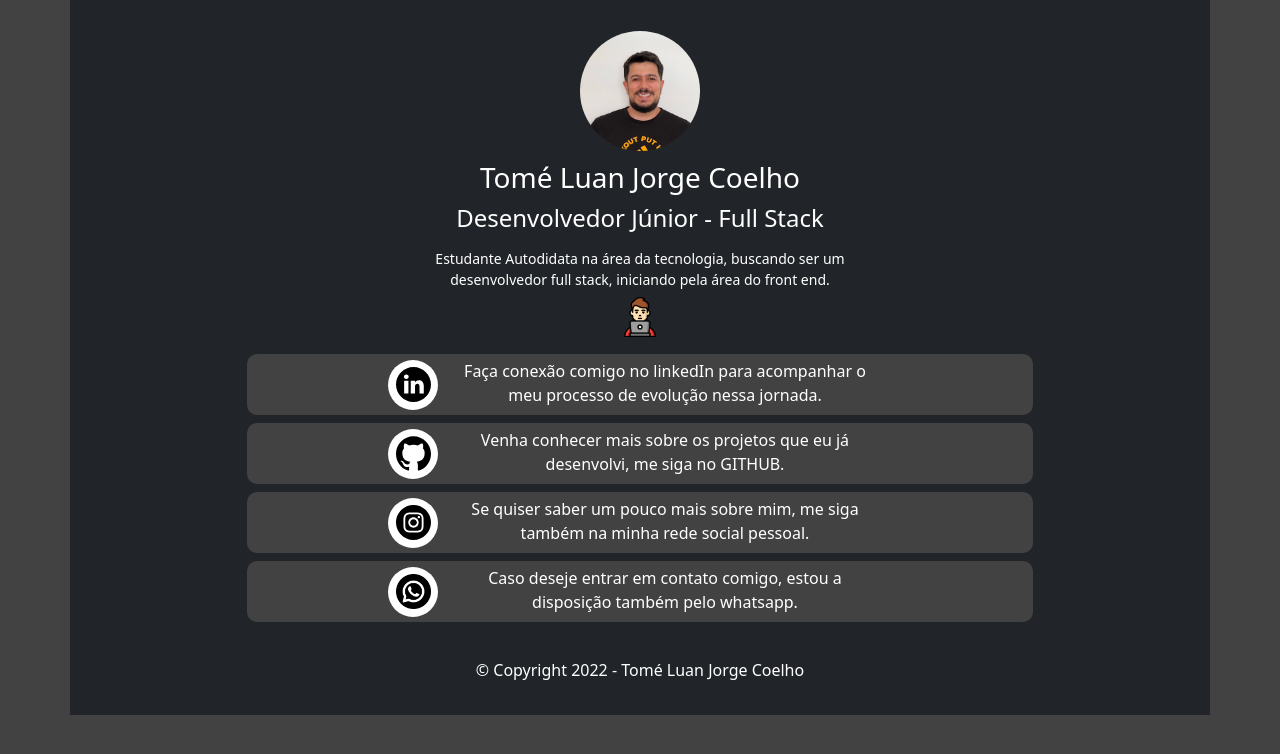
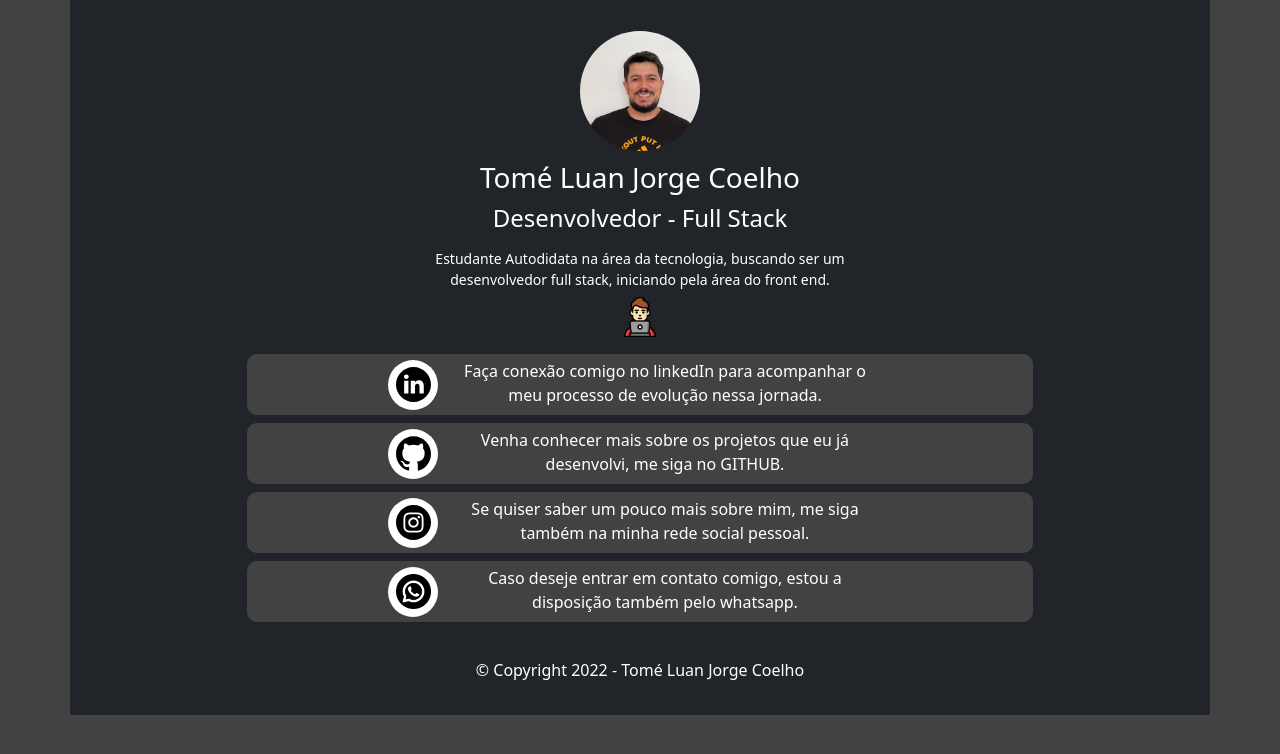
Before and after one commit to tomeluan05/linktree, a React (Vite) app: page / in a window 1280 px wide. Shown: the top 754 px of the page. Built offline with nearby package versions, Linux system fonts and the light colour scheme.

Commit message:
alterando texto do header e mudando o nome da pasta components para pages

```diff
--- a/src/App.tsx
+++ b/src/App.tsx
@@ -1,12 +1,12 @@
 import styles from './styles/App/styles.module.css'
-import Header from './components/Header'
-import Body from './components/Body'
-import Footer from './components/Footer'
+import Header from './pages/Header'
+import Body from './pages/Body'
+import Footer from './pages/Footer'
 
 function App() {
   return (
     <div className={styles.principal}>
-      <Header title={'Tomé Luan Jorge Coelho'} subtitle={'Desenvolvedor Júnior - Full Stack'} />
+      <Header title={'Tomé Luan Jorge Coelho'} subtitle={'Desenvolvedor - Full Stack'} />
       <Body/>
       <Footer/>
     </div>
```
Also changed, not shown: src/pages/Body/index.tsx (renamed from src/components/Body/index.tsx), src/pages/Footer/index.tsx (renamed from src/components/Footer/index.tsx), src/pages/Header/index.tsx (renamed from src/components/Header/index.tsx).
